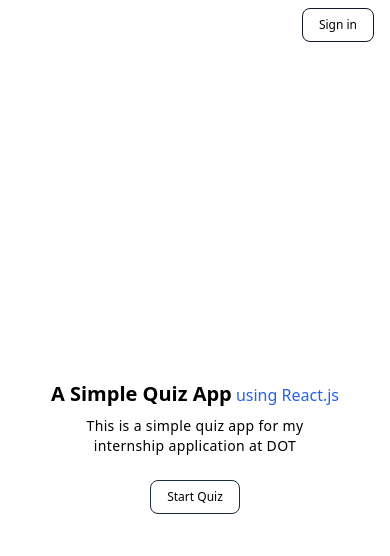
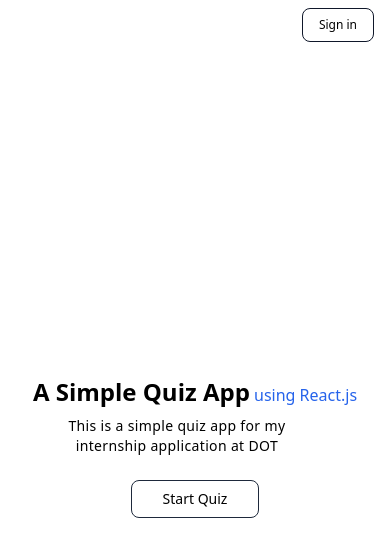
Before and after one commit to Wasomeno/dot-quiz-app, a React (Vite) app: page / in a window 390 px wide. Shown: the top 556 px of the page. Built offline with nearby package versions, Linux system fonts and the light colour scheme.

Commit message:
refactor: change title text size className and add width to start quiz button

```diff
--- a/src/views/home.tsx
+++ b/src/views/home.tsx
@@ -4,7 +4,7 @@ export function HomePage() {
   return (
     <div className="flex flex-1 flex-col items-center justify-center gap-6 text-center">
       <div className="space-y-2">
-        <h1 className="text-xl font-semibold lg:text-5xl">
+        <h1 className="text-2xl font-semibold lg:text-5xl">
           A Simple Quiz App
           <span className="text-base font-medium text-blue-600 lg:text-lg">
             {" "}
@@ -17,7 +17,7 @@ export function HomePage() {
       </div>
       <Link
         to="/quiz"
-        className="rounded-lg border border-slate-800 px-4 py-2 text-xs font-medium transition duration-200 hover:scale-105 hover:bg-slate-900 hover:text-white lg:text-base"
+        className="w-32 rounded-lg border border-slate-800 px-4 py-2 text-sm font-medium transition duration-200 hover:scale-105 hover:bg-slate-900 hover:text-white lg:w-auto lg:text-base"
       >
         Start Quiz
       </Link>
```
